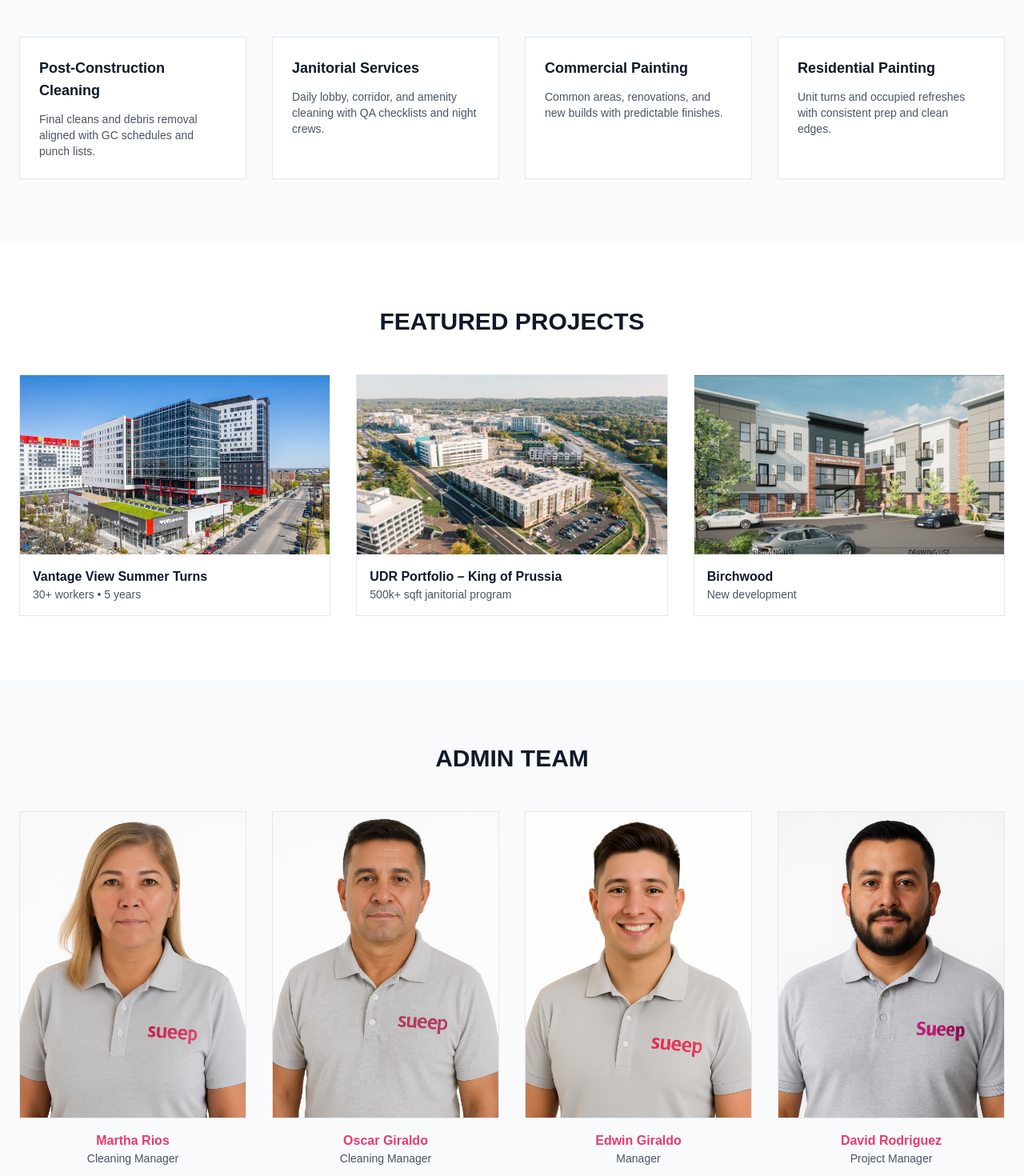
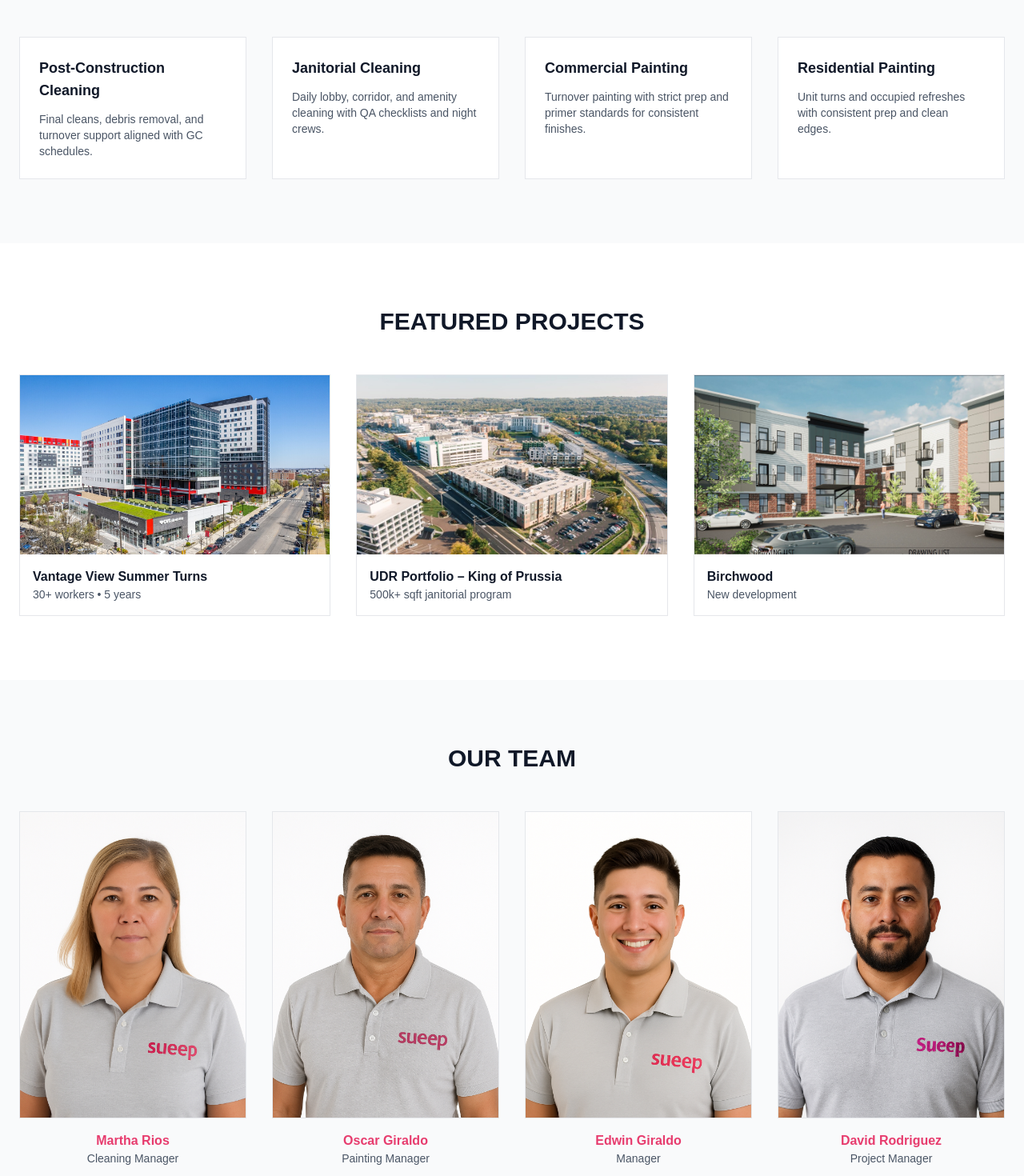
Before and after one commit to sueep/sueep-site, a Next.js app: page / in a window 1280 px wide. Shown: the part 1160-2630 px from the top of the page at 80% size. Built offline with nearby package versions, Linux system fonts and the light colour scheme.

Commit message:
feat: update homepage hero, services (4-up), team (Angelina, Jarrod)

```diff
--- a/src/app/page.tsx
+++ b/src/app/page.tsx
@@ -26,14 +26,14 @@
 
       {/* Hero */}
       <section className="relative h-[80vh] flex items-center justify-center text-center">
-        <img src="/teamexported.jpg" alt="Sueep team at project site" className="absolute inset-0 w-full h-full object-cover" />
+        <img src="/hero.jpg" className="absolute inset-0 w-full h-full object-cover" alt="Sueep team at project site" />
         <div className="absolute inset-0 bg-gradient-to-b from-black/25 via-black/15 to-black/10" />
         <div className="relative z-10 px-6">
           <h1 className="text-4xl md:text-6xl font-extrabold text-white uppercase tracking-wide text-shadow-md">
             Cleaning & Painting That Protects Your Schedule and Budget
           </h1>
           <p className="mt-4 text-lg text-white font-medium max-w-2xl mx-auto text-shadow-sm">
-            Post‑construction and janitorial cleaning, plus residential and commercial painting—crews sized to your deadlines across Greater Philadelphia.
+            Post-construction and janitorial cleaning, plus residential and commercial painting—crews sized to your deadlines.
           </p>
           <a
             href="#contact"
@@ -58,19 +58,19 @@
       <section id="services" className="bg-gray-50 py-20">
         <div className="max-w-7xl mx-auto px-6">
           <h2 className="text-2xl md:text-3xl font-bold uppercase text-center">Services</h2>
-          <div className="mt-12 grid md:grid-cols-2 lg:grid-cols-4 gap-8">
+          <div className="mt-12 grid grid-cols-1 sm:grid-cols-2 md:grid-cols-4 gap-8">
             {[
               {
-                title: "Post‑Construction Cleaning",
-                desc: "Final cleans and debris removal aligned with GC schedules and punch lists.",
+                title: "Post-Construction Cleaning",
+                desc: "Final cleans, debris removal, and turnover support aligned with GC schedules.",
               },
               {
-                title: "Janitorial Services",
+                title: "Janitorial Cleaning",
                 desc: "Daily lobby, corridor, and amenity cleaning with QA checklists and night crews.",
               },
               {
                 title: "Commercial Painting",
-                desc: "Common areas, renovations, and new builds with predictable finishes.",
+                desc: "Turnover painting with strict prep and primer standards for consistent finishes.",
               },
               {
                 title: "Residential Painting",
@@ -109,23 +109,19 @@
       {/* Team */}
       <section id="team" className="bg-gray-50 py-20">
         <div className="max-w-7xl mx-auto px-6">
-          <h2 className="text-2xl md:text-3xl font-bold uppercase text-center">Admin Team</h2>
-          <div className="mt-12 grid sm:grid-cols-2 md:grid-cols-3 lg:grid-cols-4 gap-8">
+          <h2 className="text-2xl md:text-3xl font-bold uppercase text-center">Our Team</h2>
+          <div className="mt-12 grid md:grid-cols-4 gap-8">
             {[
               { name: "Martha Rios", role: "Cleaning Manager", img: "/team/martha.jpg" },
-              { name: "Oscar Giraldo", role: "Cleaning Manager", img: "/team/oscar.jpg" },
+              { name: "Oscar Giraldo", role: "Painting Manager", img: "/team/oscar.jpg" },
               { name: "Edwin Giraldo", role: "Manager", img: "/team/edwin.jpg" },
               { name: "David Rodriguez", role: "Project Manager", img: "/team/david.jpg" },
               { name: "Sergio Gomez", role: "Estimator", img: "/team/sergio.jpg" },
               { name: "Angelina Fulton", role: "Administrative Operator", img: "/team/angelina.jpg" },
-              { name: "Jarrod DesJardin", role: "HR Business Partner", img: "/team/jarrod-desjardin.jpg?v=4" },
+              { name: "Jarrod DesJardin", role: "HR Business Partner", img: "/team/jarrod.jpeg" },
             ].map((person) => (
-              <div key={person.name} className="text-center overflow-hidden">
-                <img
-                  src={person.img}
-                  alt={person.name}
-                  className={`mx-auto w-full h-64 sm:h-72 md:h-80 lg:h-96 object-cover ${person.img === "/team/angelina.jpg" ? "object-[50%_25%]" : "object-center"} transition border border-gray-200`}
-                />
+              <div key={person.name} className="text-center">
+                <img src={person.img} alt={person.name} className="mx-auto w-full h-96 object-cover object-top transition border border-gray-200" />
                 <p className="mt-4 font-semibold text-[#E73C6E]">{person.name}</p>
                 <p className="text-sm text-gray-600">{person.role}</p>
               </div>
```
